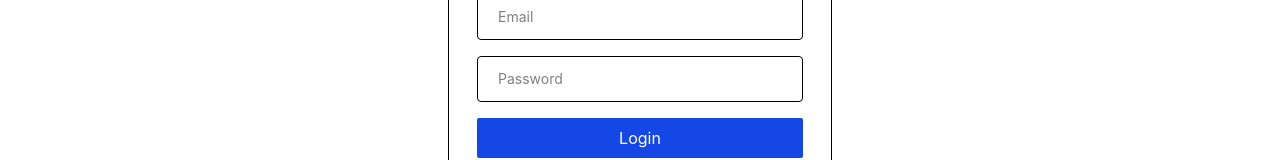
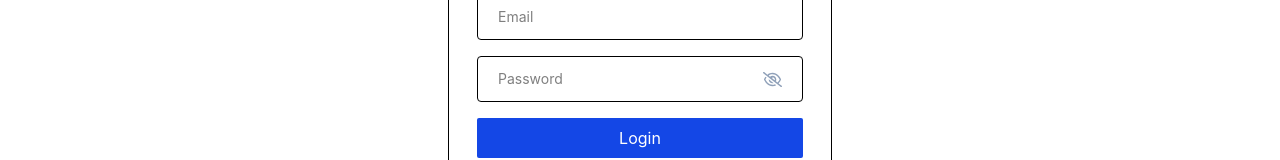
Before and after one commit to rishabhshailendrapatel-ui/NoteSphere, a React app in the folder frontend/: page /login in a window 1280 px wide. Shown: the part 279-439 px from the top of the page. Built offline with nearby package versions, Linux system fonts and the light colour scheme; the HTML template or start-up script is replaced by a standard one.

Commit message:
feat (PasswordInput): add password visibility toggle button

```diff
--- a/frontend/src/components/Input/PasswordInput.jsx
+++ b/frontend/src/components/Input/PasswordInput.jsx
@@ -1,23 +1,40 @@
 import React, { useState } from "react";
+import { FaRegEye, FaRegEyeSlash } from "react-icons/fa6";
 
 const PasswordInput = ({ value, onChange, placeholder }) => {
   const [isShowPassword, setIsShowPassword] = useState(false);
 
+  // Toggle function to switch password visibility
   const toggleShowPassword = () => {
     setIsShowPassword(!isShowPassword);
   };
+
   return (
-
     <div className="flex items-center bg-transparent border-[1.5px] px-5 rounded mb-3">
       <input
-      value={value}
-      onChange={onChange}
-      type={isShowPassword ? "text": "password"}
-      placeholder={placeholder || "Password"}
-      className="w-full text-sm bg-transparent py-3 mr-3 rounded outline-none"
+        value={value}
+        onChange={onChange}
+        type={isShowPassword ? "text" : "password"}
+        placeholder={placeholder || "Password"}
+        className="w-full text-sm bg-transparent py-3 mr-3 rounded outline-none"
       />
-      </div>
-  )
+
+      {/* Interactive toggle button */}
+      <button
+        type="button"
+        onClick={toggleShowPassword}
+        className="text-slate-400 hover:text-blue-700 transition-colors focus:outline-none"
+        aria-label={isShowPassword ? "Hide password" : "Show password"}
+        aria-pressed={isShowPassword}
+      >
+        {isShowPassword ? (
+          <FaRegEye size={19} className="text-lg cursor-pointer" />
+        ) : (
+          <FaRegEyeSlash size={19} className="text-lg cursor-pointer" />
+        )}
+      </button>
+    </div>
+  );
 };
 
 export default PasswordInput;
```
